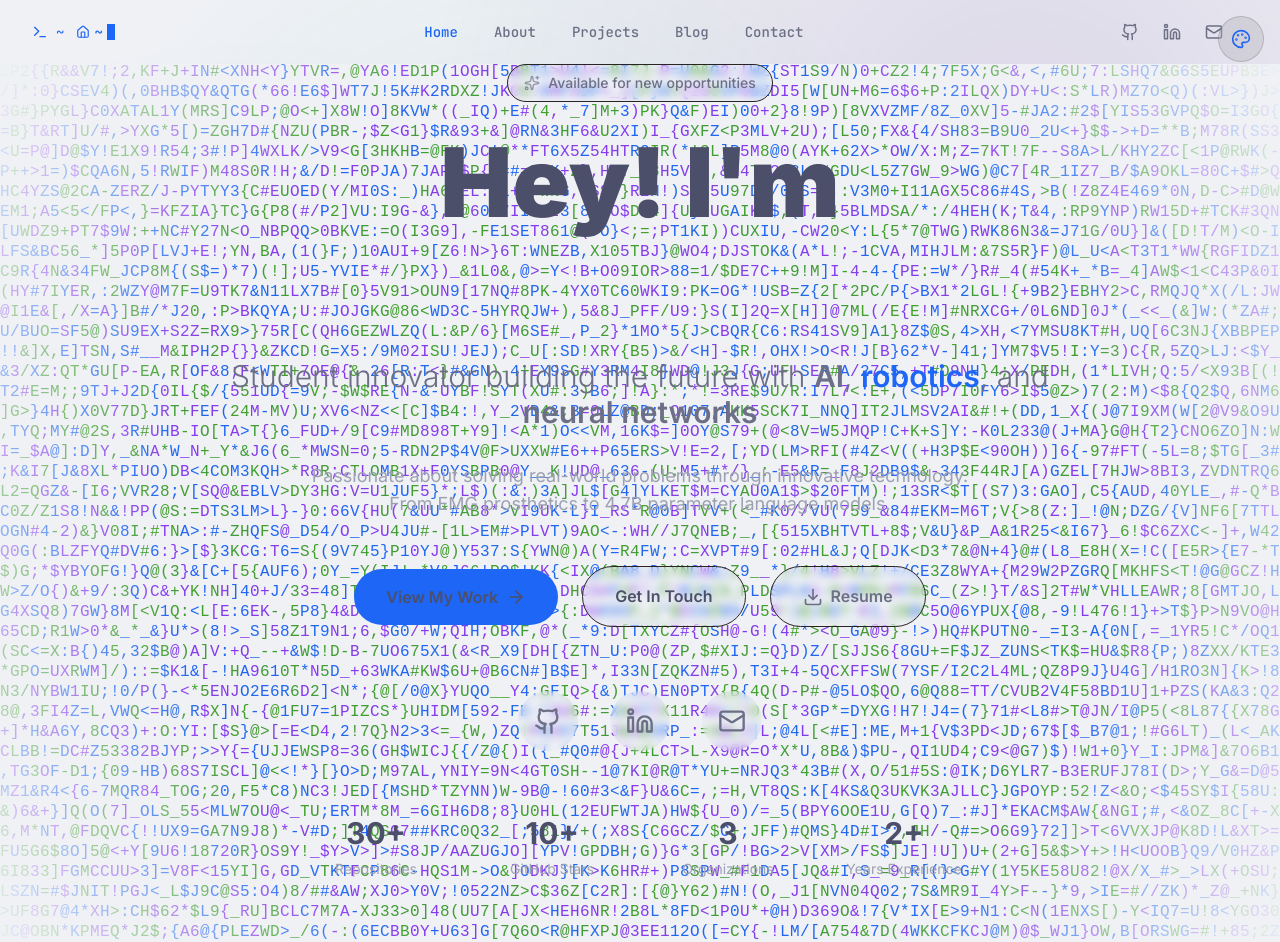
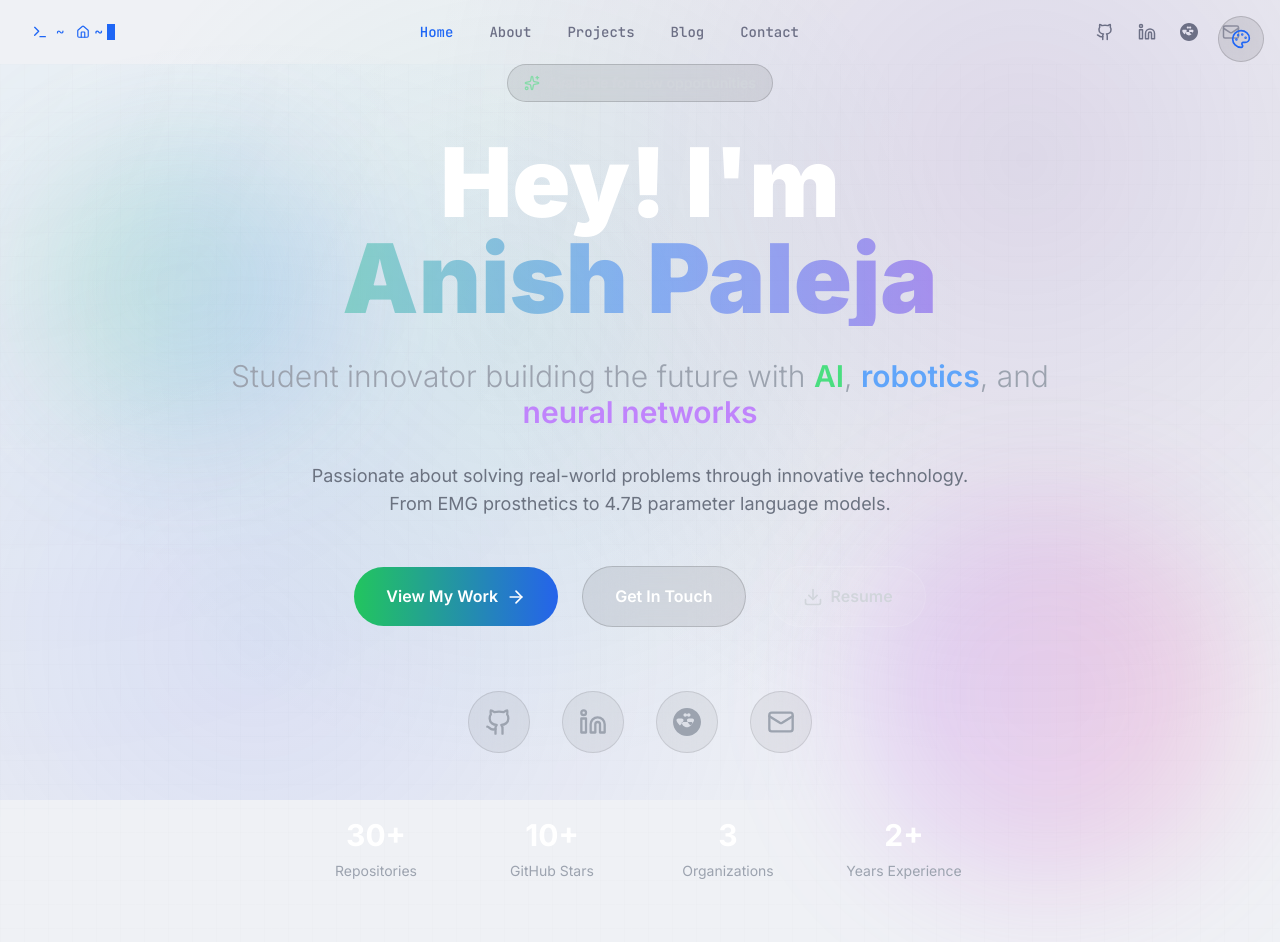
Before and after one commit to Anipaleja/Portfolio-website, a Next.js app: page / in a window 1280 px wide. Shown: the top 942 px of the page. Built offline with nearby package versions, Linux system fonts and the light colour scheme.

Commit message:
Added links and reversed glitch effect

```diff
--- a/src/app/about/page.tsx
+++ b/src/app/about/page.tsx
@@ -238,7 +238,7 @@ const AboutPage = () => {
               LinkedIn
             </a>
             <a
-              href="mailto:anish@example.com"
+              href="mailto:anipaleja@gmail.com"
               className="flex items-center px-4 py-2 bg-primary text-primary-foreground rounded-lg hover:bg-primary/90 transition-colors"
             >
               <Mail className="mr-2" size={20} />
--- a/src/app/contact/page.tsx
+++ b/src/app/contact/page.tsx
@@ -33,7 +33,7 @@ const ContactPage = () => {
     e.preventDefault()
     // Here you would typically send the form data to your backend
     // For now, we'll just create a mailto link
-    const mailtoLink = `mailto:anish@example.com?subject=${encodeURIComponent(formData.subject)}&body=${encodeURIComponent(
+    const mailtoLink = `mailto:anipaleja@gmail.com?subject=${encodeURIComponent(formData.subject)}&body=${encodeURIComponent(
       `Name: ${formData.name}\nEmail: ${formData.email}\n\nMessage:\n${formData.message}`
     )}`
     window.location.href = mailtoLink
@@ -51,8 +51,8 @@ const ContactPage = () => {
       icon: Mail,
       title: 'Email',
       description: 'Send me an email and I\'ll get back to you within 24 hours',
-      value: 'anish@example.com',
-      href: 'mailto:anish@example.com',
+      value: 'anipaleja@gmail.com',
+      href: 'mailto:anipaleja@gmail.com',
       primary: true
     },
     {
@@ -279,7 +279,7 @@ const ContactPage = () => {
               </p>
               <div className="flex space-x-3">
                 <a
-                  href="mailto:anish@example.com"
+                  href="mailto:anipaleja@gmail.com"
                   className="flex items-center px-4 py-2 bg-primary text-primary-foreground rounded-lg hover:bg-primary/90 transition-colors text-sm"
                 >
                   <Mail className="mr-2" size={16} />
--- a/src/components/Hero.tsx
+++ b/src/components/Hero.tsx
@@ -3,29 +3,10 @@
 import { useState, useEffect } from 'react'
 import Link from 'next/link'
 import { ArrowRight, Download, Github, Linkedin, Mail, Sparkles, ChevronDown } from 'lucide-react'
-import LetterGlitch from './LetterGlitch'
-import { useTheme } from '@/contexts/ThemeContext'
-import type { ThemeName } from '@/contexts/ThemeContext'
 
 const Hero = () => {
   const [mounted, setMounted] = useState(false)
   const [mousePosition, setMousePosition] = useState({ x: 0, y: 0})
-  const { currentTheme } = useTheme()
-
-  // Get theme-appropriate colors for the glitch effect
-  const getGlitchColors = () => {
-    switch(currentTheme) {
-      case 'latte':
-        return ['#40a02b', '#1e66f5', '#8839ef'] // green, blue, purple for light theme
-      case 'frappe':
-        return ['#a6d189', '#81c8be', '#ca9ee6'] // soft colors for frappe
-      case 'macchiato':
-        return ['#a6da95', '#8bd5ca', '#c6a0f6'] // macchiato colors
-      case 'mocha':
-      default:
-        return ['#a6e3a1', '#89dceb', '#cba6f7'] // mocha colors (default)
-    }
-  }
 
   useEffect(() => {
     setMounted(true)
@@ -42,50 +23,43 @@ const Hero = () => {
 
   return (
     <section className="relative min-h-screen flex items-center justify-center overflow-hidden">
-      {/* Letter Glitch Background */}
-      <div className="absolute inset-0">
-        <LetterGlitch
-          glitchColors={getGlitchColors()}
-          glitchSpeed={80}
-          outerVignette={true}
-          centerVignette={false}
-          smooth={true}
-          className="w-full h-full"
-        />
+      {/* Animated background grid */}
+      <div className="absolute inset-0 opacity-20">
+        <div className="absolute inset-0" style={{
+          backgroundImage: `radial-gradient(circle at ${mousePosition.x}px ${mousePosition.y}px, rgba(56, 189, 248, 0.15) 0%, transparent 50%)`,
+        }}></div>
+        <div className="absolute inset-0 bg-[linear-gradient(to_right,#80808012_1px,transparent_1px),linear-gradient(to_bottom,#80808012_1px,transparent_1px)] bg-[size:24px_24px]"></div>
       </div>
 
-      {/* Interactive mouse gradient overlay */}
-      <div className="absolute inset-0 opacity-30 pointer-events-none">
-        <div className="absolute inset-0" style={{
-          background: `radial-gradient(400px circle at ${mousePosition.x}px ${mousePosition.y}px, var(--theme-accent)15 0%, transparent 50%)`,
-        }}></div>
-      </div>
+      {/* Floating orbs */}
+      <div className="absolute top-20 left-10 w-72 h-72 bg-gradient-to-r from-green-400/20 to-blue-500/20 rounded-full blur-3xl animate-float"></div>
+      <div className="absolute bottom-20 right-10 w-96 h-96 bg-gradient-to-r from-purple-500/20 to-pink-500/20 rounded-full blur-3xl animate-float" style={{ animationDelay: '2s' }}></div>
 
       <div className="relative max-w-7xl mx-auto px-6 lg:px-8 text-center">
         <div className="animate-fadeInUp">
           {/* Badge */}
-          <div className="inline-flex items-center px-4 py-2 rounded-full bg-surface/50 backdrop-blur-sm border border-overlay/20 mb-8 group hover:border-green/50 transition-all duration-300">
-            <Sparkles className="w-4 h-4 text-green mr-2 animate-pulse" />
-            <span className="text-sm font-medium text-subtext">Available for new opportunities</span>
+          <div className="inline-flex items-center px-4 py-2 rounded-full glass-strong border border-white/10 mb-8 group hover:border-green-400/50 transition-all duration-300">
+            <Sparkles className="w-4 h-4 text-green-400 mr-2 animate-pulse" />
+            <span className="text-sm font-medium text-gray-300">Available for new opportunities</span>
           </div>
 
           {/* Main heading */}
           <h1 className="text-5xl md:text-7xl lg:text-8xl font-black mb-8 leading-none">
-            <span className="block text-text">Hey! I'm</span>
-            <span className="block bg-gradient-to-r from-green to-accent to-purple bg-clip-text text-transparent animate-pulse">
+            <span className="block text-white">Hey! I'm</span>
+            <span className="block bg-gradient-to-r from-green-400 via-blue-500 to-purple-600 bg-clip-text text-transparent animate-pulse">
               Anish Paleja
             </span>
           </h1>
 
           {/* Subtitle */}
-          <p className="text-xl md:text-2xl lg:text-3xl text-subtext mb-8 max-w-4xl mx-auto leading-relaxed font-light">
+          <p className="text-xl md:text-2xl lg:text-3xl text-gray-400 mb-8 max-w-4xl mx-auto leading-relaxed font-light">
             Student innovator building the future with{' '}
-            <span className="text-green font-semibold">AI</span>,{' '}
-            <span className="text-accent font-semibold">robotics</span>, and{' '}
-            <span className="text-purple font-semibold">neural networks</span>
+            <span className="text-green-400 font-semibold">AI</span>,{' '}
+            <span className="text-blue-400 font-semibold">robotics</span>, and{' '}
+            <span className="text-purple-400 font-semibold">neural networks</span>
           </p>
 
-          <p className="text-lg text-overlay mb-12 max-w-2xl mx-auto">
+          <p className="text-lg text-gray-500 mb-12 max-w-2xl mx-auto">
             Passionate about solving real-world problems through innovative technology.
             From EMG prosthetics to 4.7B parameter language models.
           </p>
@@ -94,16 +68,16 @@ const Hero = () => {
           <div className="flex flex-col sm:flex-row gap-6 items-center justify-center mb-16">
             <Link
               href="/projects"
-              className="group relative inline-flex items-center px-8 py-4 bg-accent rounded-full font-semibold text-base transition-all duration-300 hover:scale-105 hover:shadow-2xl"
+              className="group relative inline-flex items-center px-8 py-4 bg-gradient-to-r from-green-500 to-blue-600 rounded-full font-semibold text-white transition-all duration-300 hover:scale-105 hover:shadow-2xl hover:shadow-green-500/25"
             >
               <span className="relative z-10">View My Work</span>
               <ArrowRight className="ml-2 w-5 h-5 transition-transform group-hover:translate-x-1" />
-              <div className="absolute inset-0 rounded-full bg-accent opacity-0 group-hover:opacity-20 transition-opacity blur-xl"></div>
+              <div className="absolute inset-0 rounded-full bg-gradient-to-r from-green-400 to-blue-500 opacity-0 group-hover:opacity-100 transition-opacity blur-xl"></div>
             </Link>
 
             <Link
               href="/contact"
-              className="group inline-flex items-center px-8 py-4 bg-surface/50 backdrop-blur-sm rounded-full font-semibold text-text border border-overlay/20 hover:border-accent/50 transition-all duration-300 hover:scale-105"
+              className="group inline-flex items-center px-8 py-4 glass-strong rounded-full font-semibold text-white border border-white/10 hover:border-white/30 transition-all duration-300 hover:scale-105"
             >
               Get In Touch
             </Link>
@@ -112,7 +86,7 @@ const Hero = () => {
               href="/resume.pdf"
               target="_blank"
               rel="noopener noreferrer"
-              className="group inline-flex items-center px-8 py-4 bg-surface/30 backdrop-blur-sm rounded-full font-semibold text-subtext border border-overlay/20 hover:border-overlay/50 hover:bg-surface/50 transition-all duration-300"
+              className="group inline-flex items-center px-8 py-4 bg-white/5 rounded-full font-semibold text-gray-300 border border-white/10 hover:border-white/30 hover:bg-white/10 transition-all duration-300"
             >
               <Download className="mr-2 w-5 h-5 transition-transform group-hover:scale-110" />
               Resume
@@ -125,60 +99,72 @@ const Hero = () => {
               href="https://github.com/anipaleja"
               target="_blank"
               rel="noopener noreferrer"
-              className="group p-4 rounded-full bg-surface/30 backdrop-blur-sm hover:bg-surface/50 transition-all duration-300 hover:scale-110"
+              className="group p-4 rounded-full glass hover:glass-strong transition-all duration-300 hover:scale-110"
               aria-label="GitHub"
             >
-              <Github className="w-7 h-7 text-subtext group-hover:text-text transition-colors" />
+              <Github className="w-7 h-7 text-gray-400 group-hover:text-white transition-colors" />
             </a>
             <a
               href="https://www.linkedin.com/in/anish-paleja-85b951328/"
               target="_blank"
               rel="noopener noreferrer"
-              className="group p-4 rounded-full bg-surface/30 backdrop-blur-sm hover:bg-surface/50 transition-all duration-300 hover:scale-110"
+              className="group p-4 rounded-full glass hover:glass-strong transition-all duration-300 hover:scale-110"
               aria-label="LinkedIn"
             >
-              <Linkedin className="w-7 h-7 text-subtext group-hover:text-accent transition-colors" />
+              <Linkedin className="w-7 h-7 text-gray-400 group-hover:text-blue-400 transition-colors" />
             </a>
             <a
-              href="mailto:anish@example.com"
-              className="group p-4 rounded-full bg-surface/30 backdrop-blur-sm hover:bg-surface/50 transition-all duration-300 hover:scale-110"
+              href="https://huggingface.co/Anipal"
+              target="_blank"
+              rel="noopener noreferrer"
+              className="group p-4 rounded-full glass hover:glass-strong transition-all duration-300 hover:scale-110"
+              aria-label="HuggingFace"
+            >
+              {/* HuggingFace Icon */}
+              <svg className="w-7 h-7 text-gray-400 group-hover:text-yellow-400 transition-colors" viewBox="0 0 24 24" fill="currentColor">
+                <path d="M12 0C5.373 0 0 5.373 0 12s5.373 12 12 12 12-5.373 12-12S18.627 0 12 0zm-1.5 4.5c.828 0 1.5.672 1.5 1.5s-.672 1.5-1.5 1.5S9 6.828 9 6s.672-1.5 1.5-1.5zm3 0c.828 0 1.5.672 1.5 1.5s-.672 1.5-1.5 1.5S12 6.828 12 6s.672-1.5 1.5-1.5zM7.5 9c.828 0 1.5.672 1.5 1.5 0 1.5-3 4.5-3 4.5s-3-3-3-4.5C3 9.672 3.672 9 4.5 9h3zm9 0c.828 0 1.5.672 1.5 1.5 0 1.5-3 4.5-3 4.5s-3-3-3-4.5c0-.828.672-1.5 1.5-1.5h3zM12 16.5c-2.485 0-4.5-2.015-4.5-4.5h9c0 2.485-2.015 4.5-4.5 4.5z"/>
+              </svg>
+            </a>
+            <a
+              href="mailto:anipaleja@gmail.com"
+              className="group p-4 rounded-full glass hover:glass-strong transition-all duration-300 hover:scale-110"
               aria-label="Email"
             >
-              <Mail className="w-7 h-7 text-subtext group-hover:text-green transition-colors" />
+              <Mail className="w-7 h-7 text-gray-400 group-hover:text-green-400 transition-colors" />
             </a>
           </div>
 
           {/* Stats row */}
           <div className="grid grid-cols-2 md:grid-cols-4 gap-8 max-w-2xl mx-auto mb-16">
             <div className="text-center">
-              <div className="text-3xl font-bold text-text mb-2">30+</div>
-              <div className="text-sm text-overlay">Repositories</div>
+              <div className="text-3xl font-bold text-white mb-2">30+</div>
+              <div className="text-sm text-gray-400">Repositories</div>
             </div>
             <div className="text-center">
-              <div className="text-3xl font-bold text-text mb-2">10+</div>
-              <div className="text-sm text-overlay">GitHub Stars</div>
+              <div className="text-3xl font-bold text-white mb-2">10+</div>
+              <div className="text-sm text-gray-400">GitHub Stars</div>
             </div>
             <div className="text-center">
-              <div className="text-3xl font-bold text-text mb-2">3</div>
-              <div className="text-sm text-overlay">Organizations</div>
+              <div className="text-3xl font-bold text-white mb-2">3</div>
+              <div className="text-sm text-gray-400">Organizations</div>
             </div>
             <div className="text-center">
-              <div className="text-3xl font-bold text-text mb-2">2+</div>
-              <div className="text-sm text-overlay">Years Experience</div>
+              <div className="text-3xl font-bold text-white mb-2">2+</div>
+              <div className="text-sm text-gray-400">Years Experience</div>
             </div>
           </div>
 
           {/* Scroll indicator */}
           <div className="animate-bounce">
-            <ChevronDown className="w-6 h-6 text-overlay mx-auto" />
+            <ChevronDown className="w-6 h-6 text-gray-400 mx-auto" />
           </div>
         </div>
       </div>
 
       {/* Decorative elements */}
-      <div className="absolute top-1/4 left-4 w-2 h-2 bg-green rounded-full animate-ping"></div>
-      <div className="absolute top-1/3 right-8 w-1 h-1 bg-accent rounded-full animate-ping" style={{ animationDelay: '1s' }}></div>
-      <div className="absolute bottom-1/4 left-8 w-1.5 h-1.5 bg-purple rounded-full animate-ping" style={{ animationDelay: '2s' }}></div>
+      <div className="absolute top-1/4 left-4 w-2 h-2 bg-green-400 rounded-full animate-ping"></div>
+      <div className="absolute top-1/3 right-8 w-1 h-1 bg-blue-400 rounded-full animate-ping" style={{ animationDelay: '1s' }}></div>
+      <div className="absolute bottom-1/4 left-8 w-1.5 h-1.5 bg-purple-400 rounded-full animate-ping" style={{ animationDelay: '2s' }}></div>
     </section>
   )
 }
--- a/src/components/Navigation.tsx
+++ b/src/components/Navigation.tsx
@@ -6,6 +6,13 @@ import { usePathname } from 'next/navigation'
 import { Menu, X, Github, Linkedin, Mail, Home, User, Code, BookOpen, MessageCircle } from 'lucide-react'
 import Breadcrumb from './Breadcrumb'
 import ThemeSelector from './ThemeSelector'
+
+// HuggingFace Icon Component
+const HuggingFaceIcon = ({ size = 18 }: { size?: number }) => (
+  <svg width={size} height={size} viewBox="0 0 24 24" fill="currentColor">
+    <path d="M12 0C5.373 0 0 5.373 0 12s5.373 12 12 12 12-5.373 12-12S18.627 0 12 0zm-1.5 4.5c.828 0 1.5.672 1.5 1.5s-.672 1.5-1.5 1.5S9 6.828 9 6s.672-1.5 1.5-1.5zm3 0c.828 0 1.5.672 1.5 1.5s-.672 1.5-1.5 1.5S12 6.828 12 6s.672-1.5 1.5-1.5zM7.5 9c.828 0 1.5.672 1.5 1.5 0 1.5-3 4.5-3 4.5s-3-3-3-4.5C3 9.672 3.672 9 4.5 9h3zm9 0c.828 0 1.5.672 1.5 1.5 0 1.5-3 4.5-3 4.5s-3-3-3-4.5c0-.828.672-1.5 1.5-1.5h3zM12 16.5c-2.485 0-4.5-2.015-4.5-4.5h9c0 2.485-2.015 4.5-4.5 4.5z"/>
+  </svg>
+)
 
 const Navigation = () => {
   const [isOpen, setIsOpen] = useState(false)
@@ -53,7 +60,8 @@ const Navigation = () => {
   const socialLinks = [
     { icon: Github, href: 'https://github.com/anipaleja', label: 'GitHub' },
     { icon: Linkedin, href: 'https://www.linkedin.com/in/anish-paleja-85b951328/', label: 'LinkedIn' },
-    { icon: Mail, href: 'mailto:anish@example.com', label: 'Email' },
+    { icon: HuggingFaceIcon, href: 'https://huggingface.co/Anipal', label: 'HuggingFace' },
+    { icon: Mail, href: 'mailto:anipaleja@gmail.com', label: 'Email' },
   ]
 
   return (
@@ -65,9 +73,12 @@ const Navigation = () => {
       }`}>
         <div className="max-w-7xl mx-auto px-4 sm:px-6 lg:px-8">
           <div className="flex items-center justify-between h-16">
-            {/* Logo/Breadcrumb */}
-            <div className="flex items-center">
+            {/* Logo/Breadcrumb & Theme Selector */}
+            <div className="flex items-center space-x-4">
               <Breadcrumb />
+              <div className="hidden md:block">
+                <ThemeSelector />
+              </div>
             </div>
 
             {/* Desktop Navigation */}
@@ -90,9 +101,11 @@ const Navigation = () => {
               })}
             </div>
 
-            {/* Social Links & Theme Selector - Desktop */}
+            {/* Social Links - Desktop */}
             <div className="hidden md:flex items-center space-x-2">
-              {socialLinks.map((social) => (
+              {socialLinks.map((social) => {
+                const IconComponent = social.icon
+                return (
                   <a
                     key={social.label}
                     href={social.href}
@@ -101,12 +114,10 @@ const Navigation = () => {
                     className="p-2 rounded-lg text-subtext hover:text-accent transition-colors duration-200"
                     aria-label={social.label}
                   >
-                  <social.icon size={18} />
+                    <IconComponent size={18} />
                   </a>
-              ))}
-              <div className="ml-2 pl-2 border-l border-overlay/20">
-                <ThemeSelector />
-              </div>
+                )
+              })}
             </div>
 
             {/* Mobile menu button */}
@@ -183,7 +194,9 @@ const Navigation = () => {
               Connect
             </h3>
             <div className="flex items-center justify-center space-x-4">
-              {socialLinks.map((social) => (
+              {socialLinks.map((social) => {
+                const IconComponent = social.icon
+                return (
                   <a
                     key={social.label}
                     href={social.href}
@@ -192,9 +205,10 @@ const Navigation = () => {
                     className="p-3 rounded-lg text-subtext hover:text-accent hover:bg-surface/20 transition-all duration-200"
                     aria-label={social.label}
                   >
-                  <social.icon size={20} />
+                    <IconComponent size={20} />
                   </a>
-              ))}
+                )
+              })}
             </div>
           </div>
 
```
Also changed, not shown: src/app/page.tsx (+44 -0 lines). Lines whose indentation alone changed are shown as unchanged.
